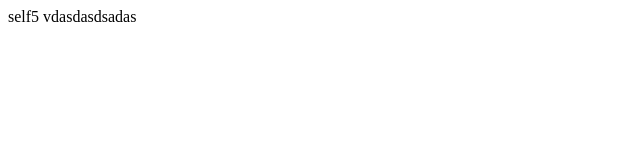
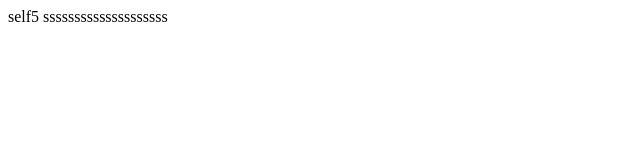
Before and after one commit to qbqb/self5, a plain HTML site: page index.html in a window 1280 px wide. Shown: the full height of the page, 0-640 px from the left. Drawn offline with Linux system fonts and the light colour scheme.

Commit message:
Update index.html

```diff
--- a/index.html
+++ b/index.html
@@ -8,6 +8,6 @@
   </head>
   <body>
     self5
-    vdasdasdsadas
+    ssssssssssssssssssss
   </body>
 </html>
```
